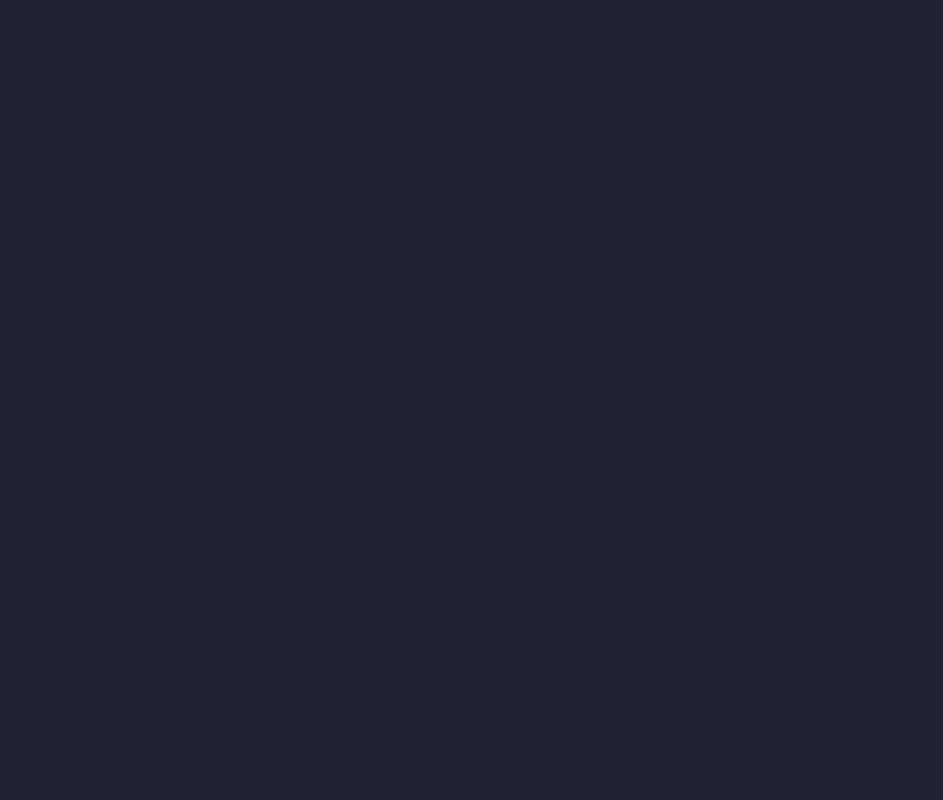
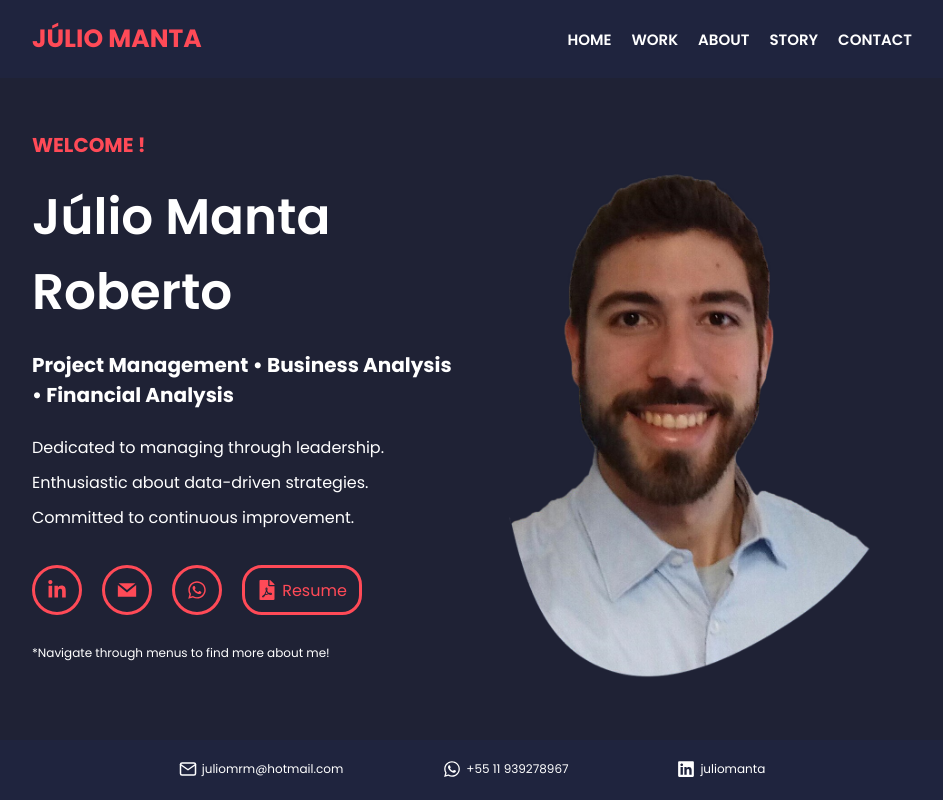
Before and after one commit to paulofarahalves/portfolio-react, a React (Create React App) app: page / in a window 1280 px wide. Before the commit this address had no page. Shown: the whole page, without its empty margins (168-1111 px from the left). Built offline with nearby package versions, Linux system fonts and the light colour scheme.

Commit message:
editing routes

```diff
--- a/package.json
+++ b/package.json
@@ -1,6 +1,6 @@
 {
 	"name": "juliomanta",
-	"homepage": "https://paulofarahalves.github.io/portfolio-react/new",
+	"homepage": "https://paulofarahalves.github.io/portfolio-react",
 	"version": "0.1.0",
 	"private": true,
 	"dependencies": {
--- a/src/App.js
+++ b/src/App.js
@@ -15,13 +15,13 @@ const App = () => {
 		<div className="app">
 			<AnimatePresence>
 				<Routes location={location} key={location.pathname}>
-					<Route path="/new" element={<Home />} />
-					<Route path="/new/home" element={<Home />} />
-					<Route path="/new/about" element={<About />} />
-					<Route path="/new/work" element={<Work />} />
-					<Route path="/new/story" element={<Story />} />
-					<Route path="/new/contact" element={<Contact />} />
-					<Route path="/new/*" element={<Notfound />} />
+					<Route path="/" element={<Home />} />
+					<Route path="/home" element={<Home />} />
+					<Route path="/about" element={<About />} />
+					<Route path="/work" element={<Work />} />
+					<Route path="/story" element={<Story />} />
+					<Route path="/contact" element={<Contact />} />
+					<Route path="*" element={<Notfound />} />
 				</Routes>
 			</AnimatePresence>
 		</div>
--- a/src/components/partials/Header/index.js
+++ b/src/components/partials/Header/index.js
@@ -7,22 +7,22 @@ export default function Header() {
 		<HeaderArea>
 			<div className="container">
 				<div className="leftSide">
-					<Link to={'/new/home'}>JÚLIO MANTA</Link>
+					<Link to={'/home'}>JÚLIO MANTA</Link>
 				</div>
 				<div className="rightSide">
-					<NavLink to={'/new/home'} activeClassName="active">
+					<NavLink to={'/home'} activeClassName="active">
 						HOME
 					</NavLink>
-					<NavLink to={'/new/work'} activeClassName="active">
+					<NavLink to={'/work'} activeClassName="active">
 						WORK
 					</NavLink>
-					<NavLink to={'/new/about'} activeClassName="active">
+					<NavLink to={'/about'} activeClassName="active">
 						ABOUT
 					</NavLink>
-					<NavLink to={'/new/story'} activeClassName="active">
+					<NavLink to={'/story'} activeClassName="active">
 						STORY
 					</NavLink>
-					<NavLink to={'/new/contact'} activeClassName="active">
+					<NavLink to={'/contact'} activeClassName="active">
 						CONTACT
 					</NavLink>
 				</div>
```
